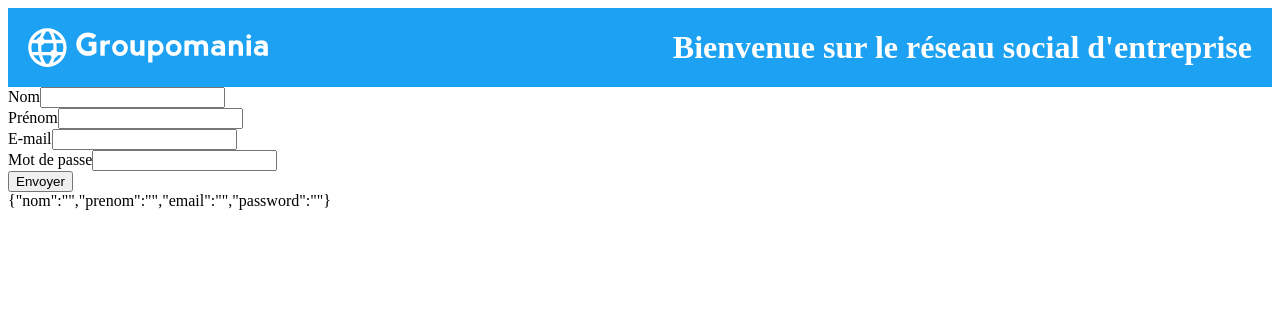
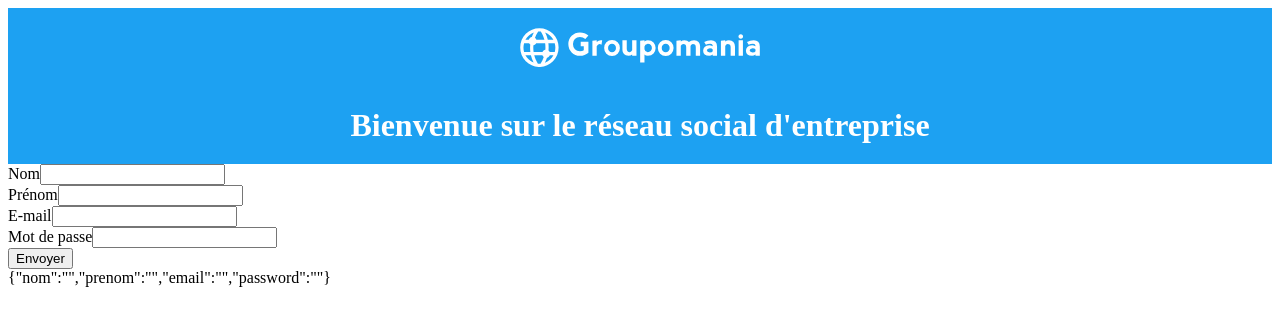
Before and after one commit to Antoine-Jo/JonvilleAntoine_7_19112021, a React (Create React App) app in the folder frontend/: page / in a window 1280 px wide. Shown: the top 326 px of the page. Built offline with nearby package versions, Linux system fonts and the light colour scheme; the HTML template or start-up script is replaced by a standard one.

Commit message:
Update banner.css

```diff
--- a/frontend/src/styles/banner.css
+++ b/frontend/src/styles/banner.css
@@ -3,7 +3,8 @@
     width: 100%;
     height: auto;
     display: inline-flex;
-    justify-content: space-between;
+    flex-direction: column;
+    justify-content: center;
     align-items: center;
 }
 
@@ -16,4 +17,5 @@
 .header_title {
     color: #fff;
     margin: 20px;
+    text-align: center;
 }
```
